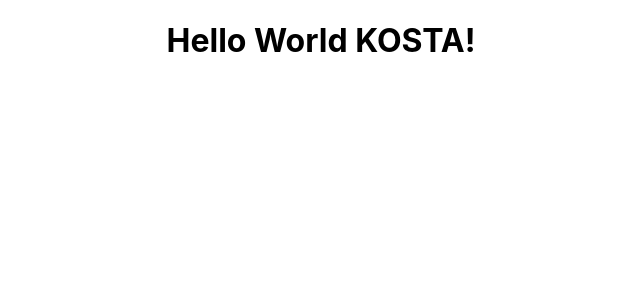
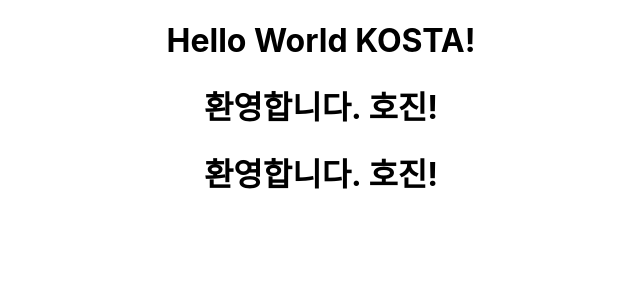
Before and after one commit to seedevk8s/react-basics, a React (Create React App) app: page / in a window 1280 px wide. Shown: the top 300 px of the page, without its empty margins (319-959 px from the left). Built offline with nearby package versions, Linux system fonts and the light colour scheme.

Commit message:
함수 컴포넌트 생성

```diff
--- a/src/App.js
+++ b/src/App.js
@@ -1,10 +1,13 @@
 import logo from './logo.svg';
 import './App.css';
+import Welcome from './components/Welcome';
 
 function App() {
   return (
     <div className="App">
       <h1>Hello World KOSTA!</h1>
+      <Welcome />
+      <Welcome />
     </div>
   );
 }
--- /dev/null
+++ b/src/components/Welcome.js
@@ -0,0 +1,5 @@
+function Welcome() {
+    return <h1>환영합니다. 호진!</h1>
+}
+
+export default Welcome
```
